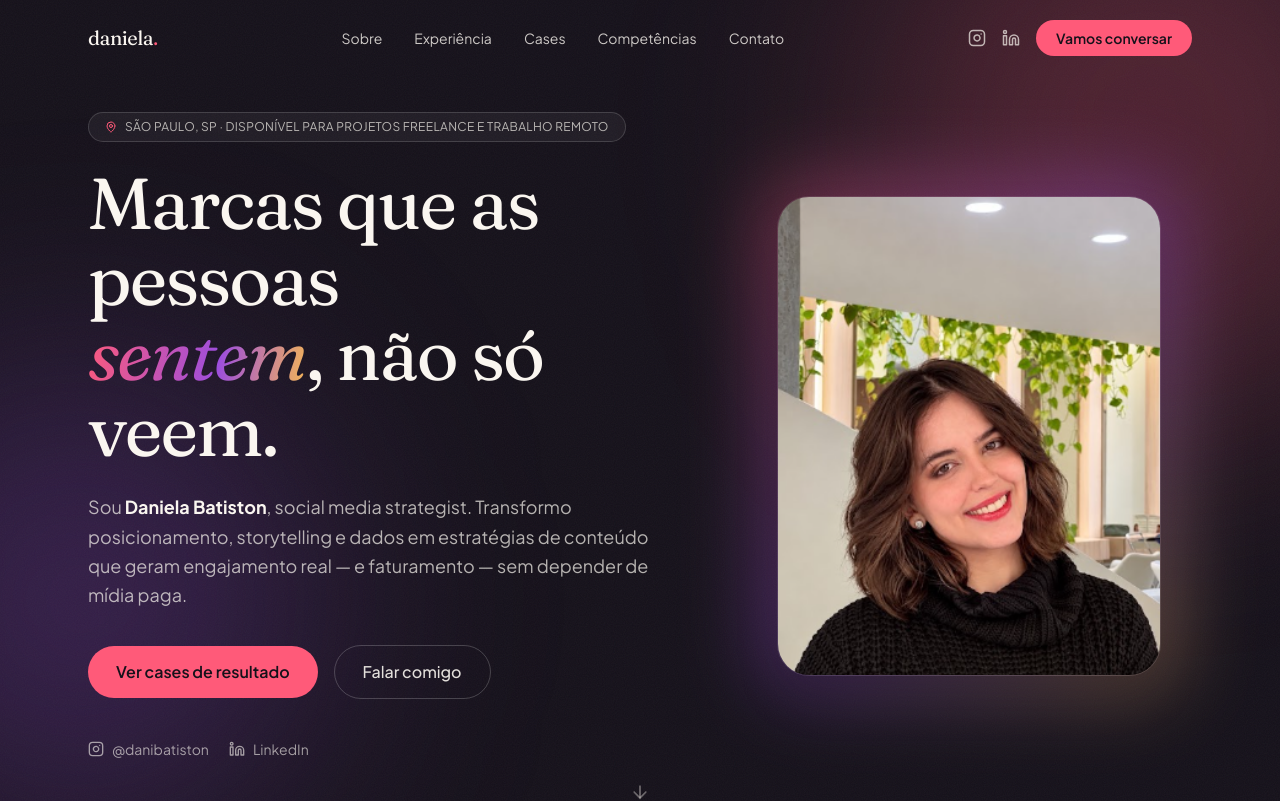
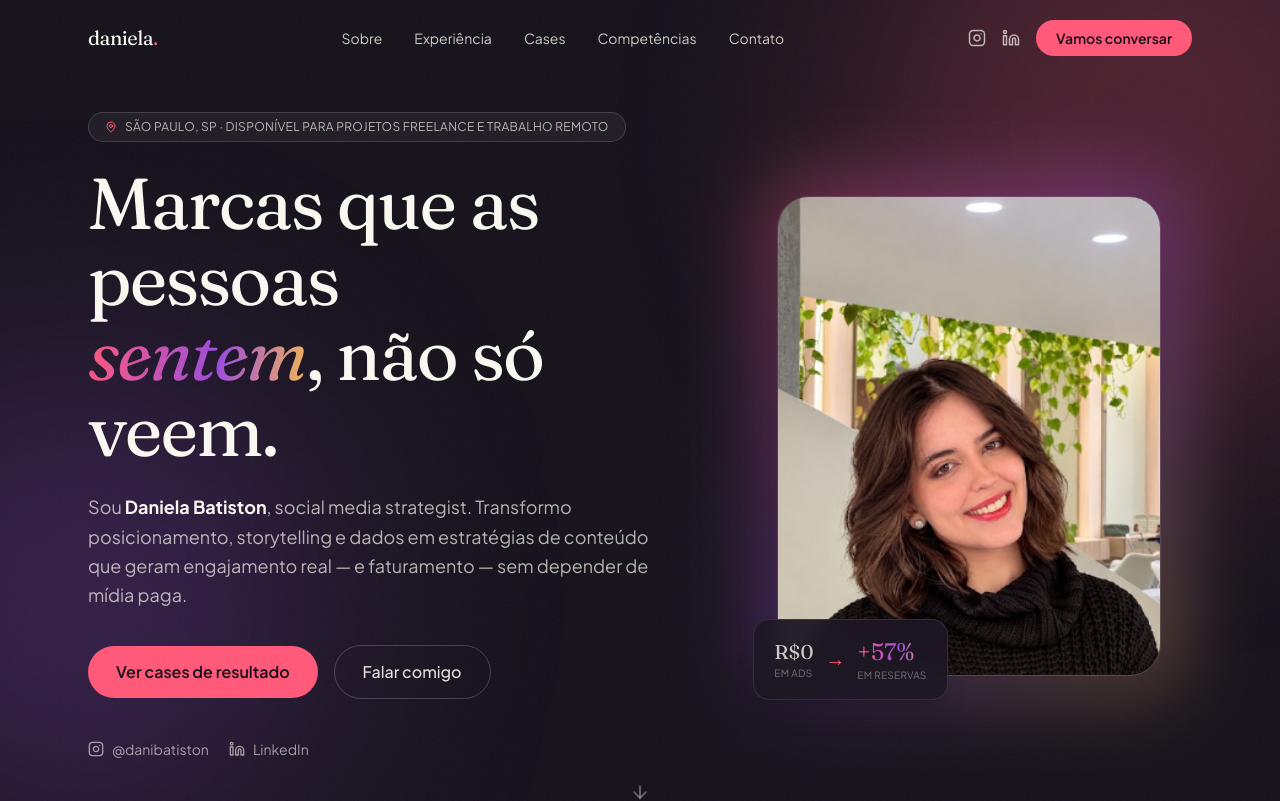
Before and after one commit to danibatiston-ai59/daniela-portfolio, a React (Vite) app: page / in a window 1280 px wide. Shown: the top 801 px of the page. Built offline with nearby package versions, Linux system fonts and the light colour scheme.

Commit message:
Novo balao de destaque no Hero (R0 em ads -> +57% em reservas) e enxuga legenda da entrevista

```diff
--- a/src/components/Hero.tsx
+++ b/src/components/Hero.tsx
@@ -105,6 +105,19 @@ export default function Hero() {
               className="h-full w-full"
             />
           </div>
+          <div className="absolute -bottom-6 -left-6 rounded-2xl bg-ink-soft/95 border border-white/10 px-5 py-4 backdrop-blur shadow-xl">
+            <div className="flex items-center gap-3">
+              <div>
+                <p className="font-display text-xl text-cream/80">R$0</p>
+                <p className="text-[10px] uppercase tracking-wide text-cream/40">em ads</p>
+              </div>
+              <span className="font-display text-xl text-coral">→</span>
+              <div>
+                <p className="font-display text-2xl text-gradient">+57%</p>
+                <p className="text-[10px] uppercase tracking-wide text-cream/40">em reservas</p>
+              </div>
+            </div>
+          </div>
         </motion.div>
       </div>
 
--- a/src/data/content.ts
+++ b/src/data/content.ts
@@ -208,7 +208,7 @@ export const caseStudies: CaseStudy[] = [
       {
         src: asset("/images/case-sbt-entrevista.png"),
         alt: "Entrevista com Leão Lobo no estúdio do SBT",
-        caption: "Entrevista com Leão Lobo, com roteiro escrito por mim",
+        caption: "Entrevista com Leão Lobo",
       },
     ],
     background: asset("/images/case-sbt-bg.png"),
```
